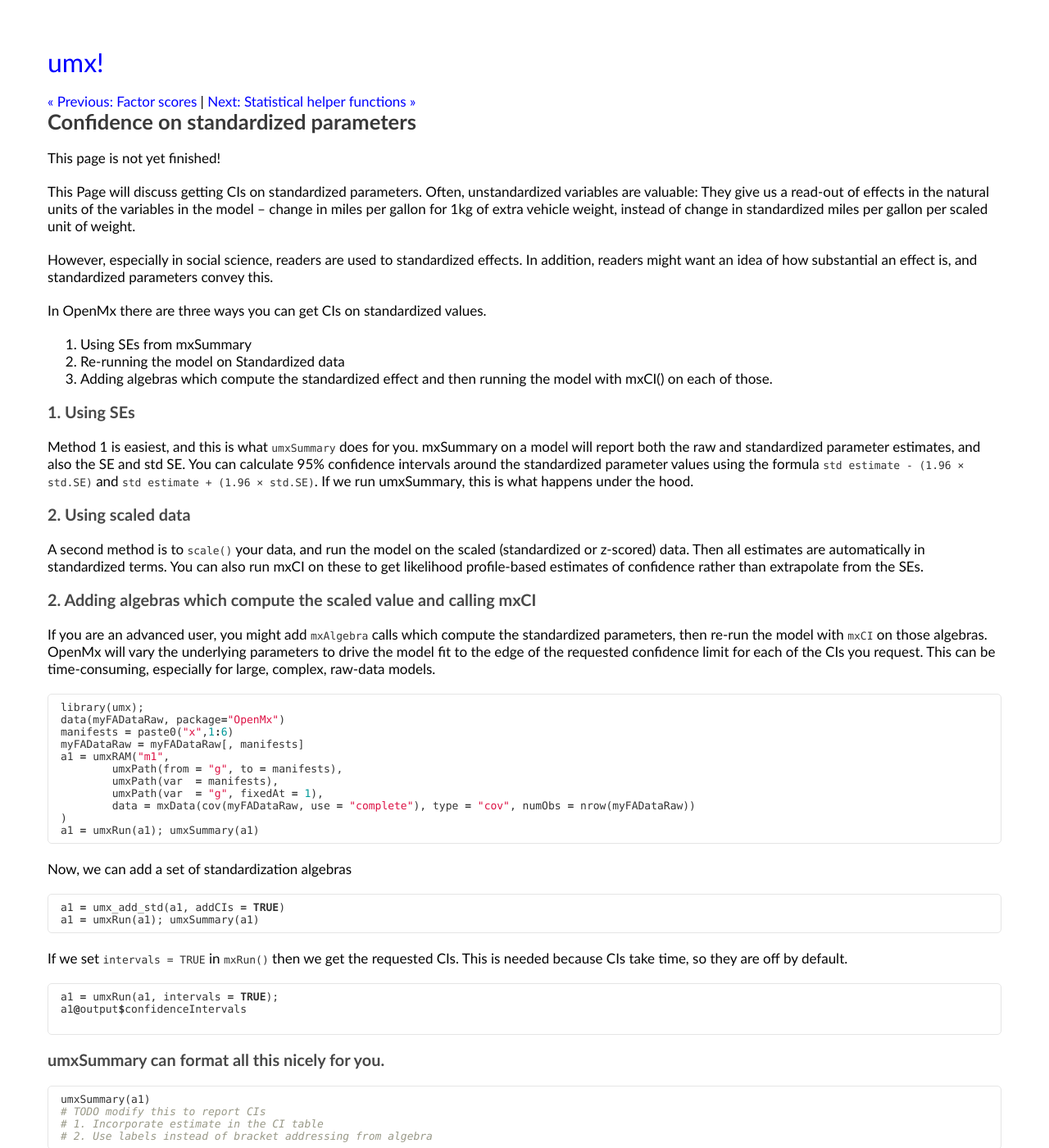
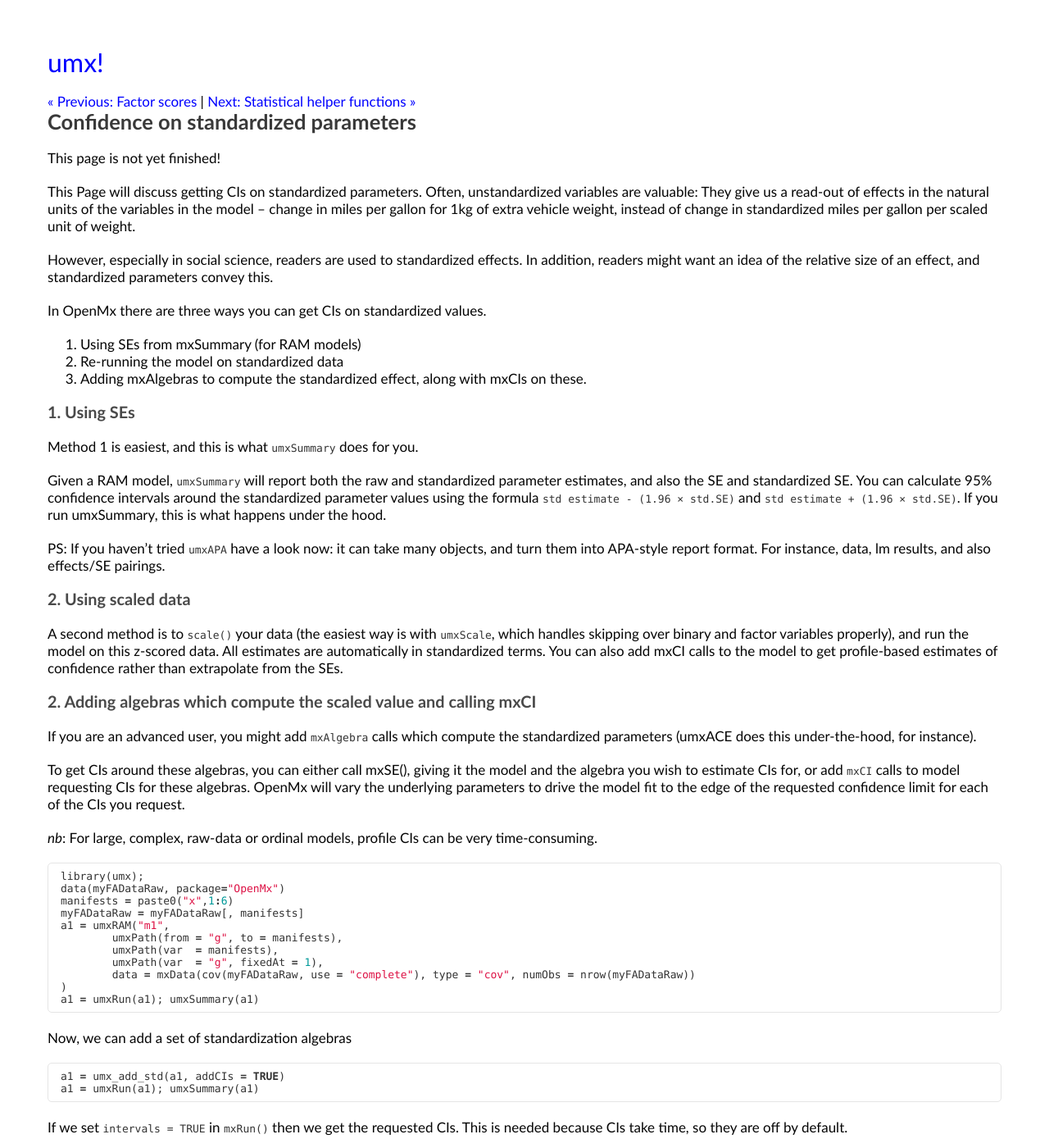
Before and after one commit to tbates/tbates.github.io, a Jekyll site: the page built from _posts/1995-02-10-detailed-Confidence_for_standardized_variables.markdown, in a window 1280 px wide and 1400 px high. Shown: the whole window at 82% size. Built offline with Jekyll 4.4.1, drawn with Linux system fonts in a browser that asks for light colours; some of the changed text lies outside the part shown.

Commit message:
fixing nonsense in tutorial

````diff
--- a/_posts/1995-02-10-detailed-Confidence_for_standardized_variables.markdown
+++ b/_posts/1995-02-10-detailed-Confidence_for_standardized_variables.markdown
@@ -10,27 +10,34 @@
 
 This Page will discuss getting CIs on standardized parameters. Often, unstandardized variables are valuable: They give us a read-out of effects in the natural units of the variables in the model – change in miles per gallon for 1kg of extra vehicle weight, instead of change in standardized miles per gallon per scaled unit of weight.
 
-However, especially in social science, readers are used to standardized effects. In addition, readers might want an idea of how substantial an effect is, and standardized parameters convey this.
+However, especially in social science, readers are used to standardized effects. In addition, readers might want an idea of the relative size of an effect, and standardized parameters convey this.
 
 In OpenMx there are three ways you can get CIs on standardized values.
 
-1. Using SEs from mxSummary
-2. Re-running the model on Standardized data
-3. Adding algebras which compute the standardized effect and then running the model with mxCI() on each of those.
+1. Using SEs from mxSummary (for RAM models)
+2. Re-running the model on standardized data
+3. Adding mxAlgebras to compute the standardized effect, along with mxCIs on these.
 
 ### 1. Using SEs
+
 Method 1 is easiest, and this is what `umxSummary` does for you.
-mxSummary on a model will report both the raw and standardized parameter estimates, and also the SE and std SE. You can calculate 95% confidence intervals around the standardized parameter values using the formula `std estimate - (1.96 × std.SE)` and `std estimate + (1.96 × std.SE)`.
-If we run umxSummary, this is what happens under the hood.
+
+Given a RAM model, `umxSummary` will report both the raw and standardized parameter estimates, and also the SE and standardized SE. You can calculate 95% confidence intervals around the standardized parameter values using the formula `std estimate - (1.96 × std.SE)` and `std estimate + (1.96 × std.SE)`. If you run umxSummary, this is what happens under the hood.
+
+PS: If you haven't tried `umxAPA` have a look now: it can take many objects, and turn them into APA-style report format. For instance, data, lm results, and also effects/SE pairings.
+
 
 ### 2.  Using scaled data
 
-A second method is to `scale()` your data, and run the model on the scaled (standardized or z-scored) data. Then all estimates are automatically in standardized terms. You can also run mxCI on these to get likelihood profile-based estimates of confidence rather than extrapolate from the SEs.
+A second method is to `scale()` your data (the easiest way is with `umxScale`, which handles skipping over binary and factor variables properly), and run the model on this z-scored data. All estimates are automatically in standardized terms. You can also add mxCI calls to the model to get profile-based estimates of confidence rather than extrapolate from the SEs.
 
 ### 2.  Adding algebras which compute the scaled value and calling mxCI
 
-If you are an advanced user, you might add `mxAlgebra` calls which compute the standardized parameters, then re-run the model with `mxCI` on those algebras. OpenMx will vary the underlying parameters to drive the model fit to the edge of the requested confidence limit for each of the CIs you request. This can be time-consuming, especially for large, complex, raw-data models.
+If you are an advanced user, you might add `mxAlgebra` calls which compute the standardized parameters (umxACE does this under-the-hood, for instance).
 
+To get CIs around these algebras, you can either call mxSE(), giving it the model and the algebra you wish to estimate CIs for, or add `mxCI` calls to model requesting CIs for these algebras. OpenMx will vary the underlying parameters to drive the model fit to the edge of the requested confidence limit for each of the CIs you request.
+
+*nb*: For large, complex, raw-data or ordinal models, profile CIs can be very time-consuming.
 
 ```r
 library(umx);
--- a/_posts/1995-02-14-detailed-Confidence.markdown
+++ b/_posts/1995-02-14-detailed-Confidence.markdown
@@ -10,7 +10,7 @@
 
 #### This page is not finished. When done it will explain using umx to get CIs from models.
 
-CIs –&nbsp;or confidence intervals are key to understanding how big the likely true effects of your causes are.
+CIs –&nbsp;or profile-based confidence intervals are key to understanding how big the likely true effects of your causes are.
 
 First, run our very first model again:
 
````
Also changed, not shown: other parts of _posts/1995-02-10-detailed-Confidence_for_standardized_variables.markdown (+3 -0 lines).
